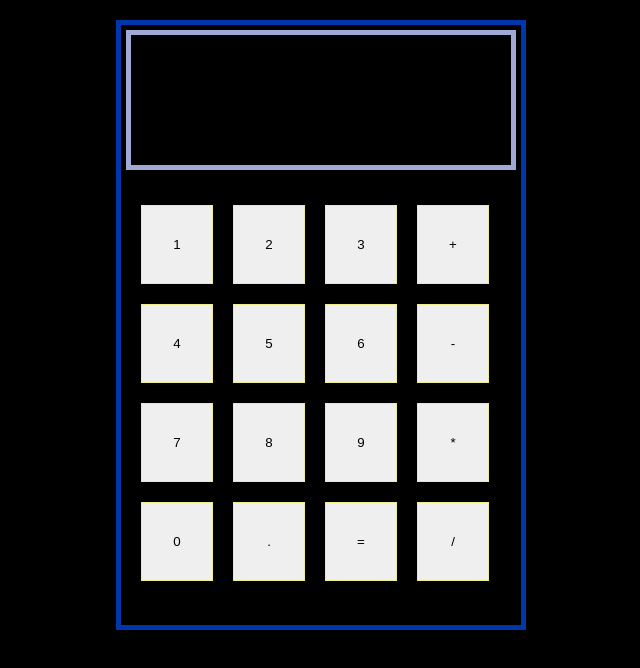
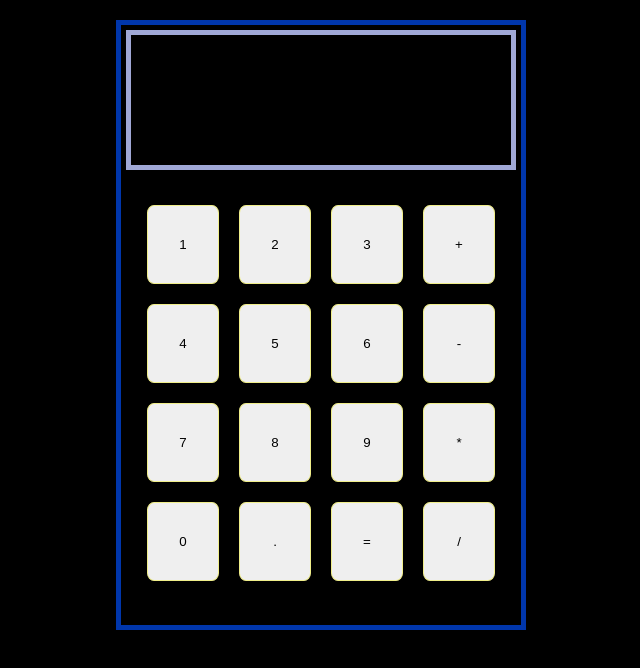
Before and after one commit to sharrmeen/Calculator, a plain HTML site: page index.html in a window 1280 px wide. Shown: the whole page, without its empty margins (319-959 px from the left). Drawn offline with Linux system fonts and the light colour scheme.

Commit message:
Auto-commit at 2024-09-16-02-24-36

```diff
--- a/style.css
+++ b/style.css
@@ -25,6 +25,8 @@ body{
     /* border: 2px solid beige; */
     display: flex;
     flex-wrap: wrap;
+    justify-content: center;
+    align-items: center;
     margin: 5px;
     margin-top: 20px;
     padding: 5px;
@@ -36,4 +38,5 @@ body{
     margin: 10px;
     width: 72px;
     border: 1px solid rgb(240, 238, 138);
+    border-radius: 10%;
 }
```
